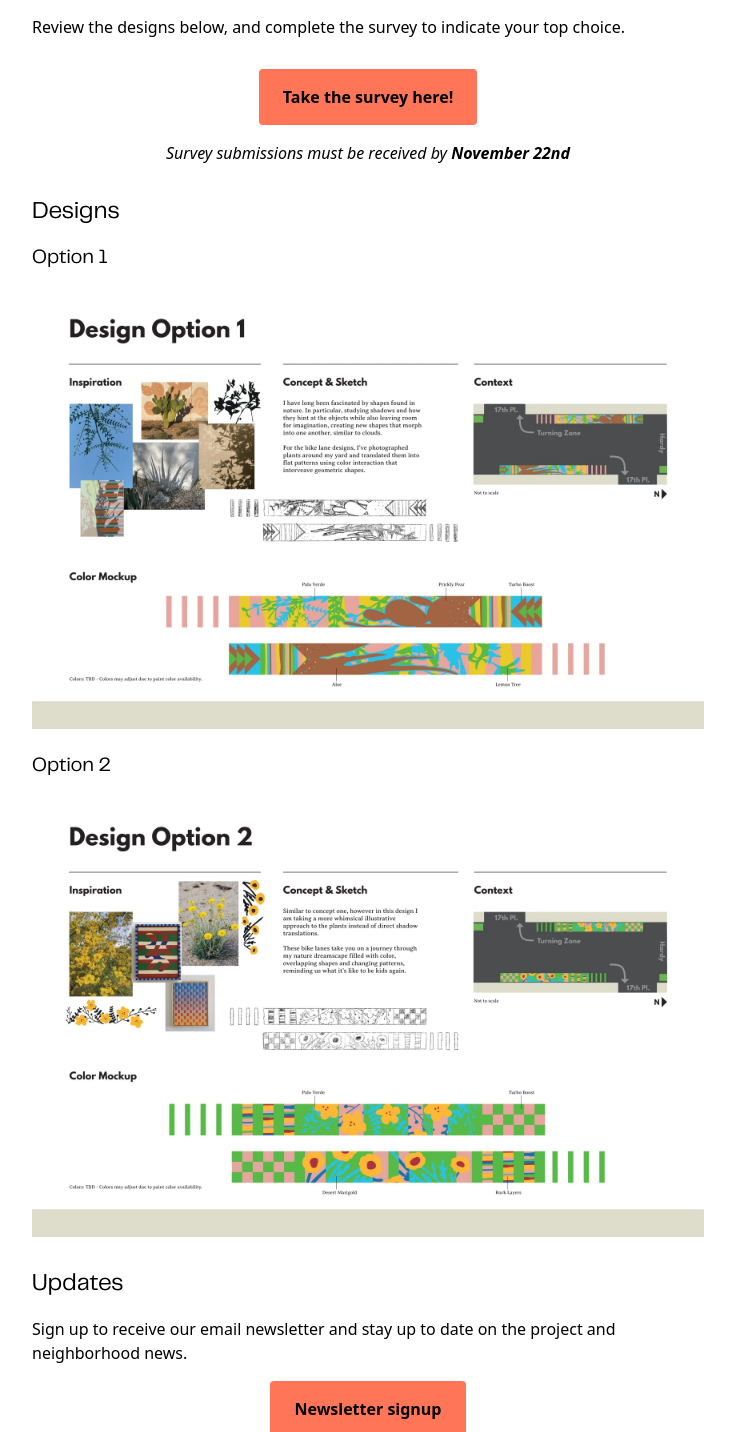
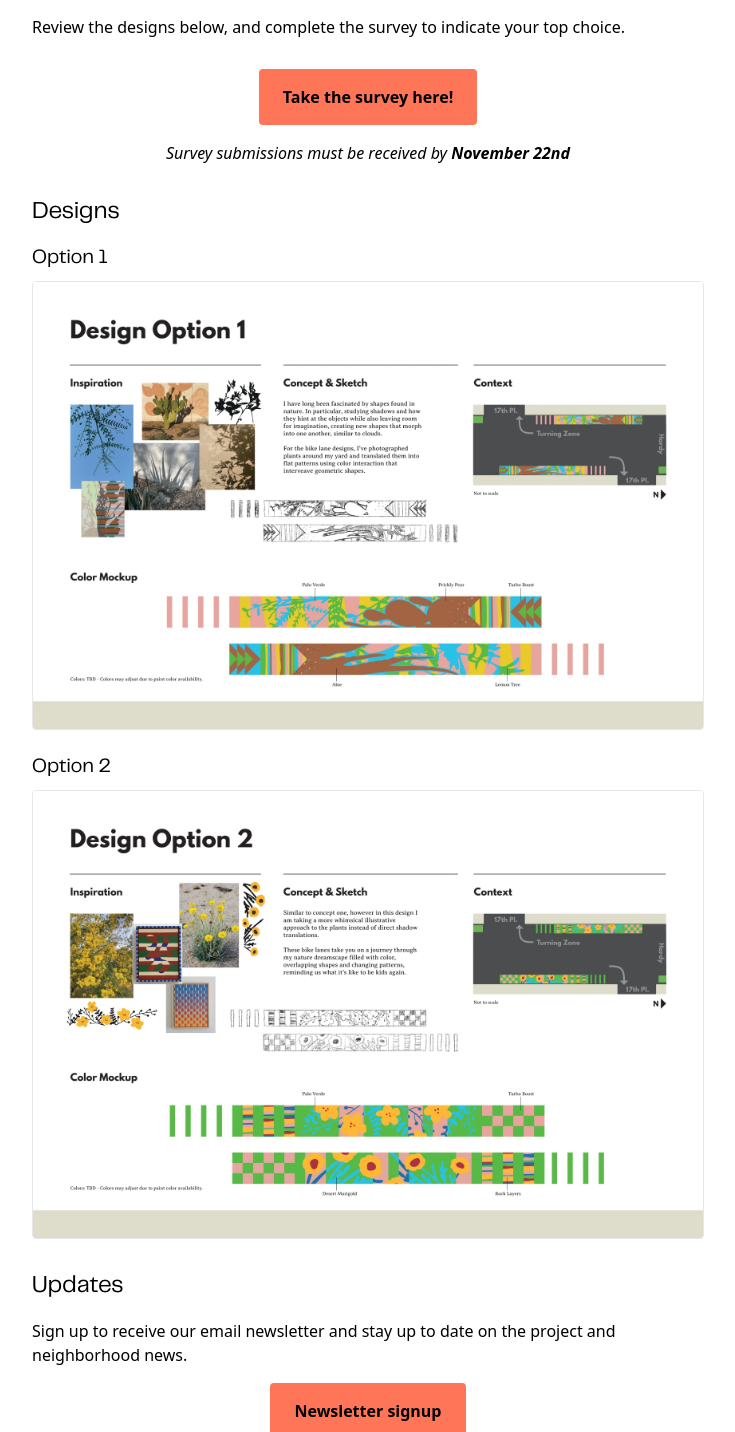
Before and after one commit to jketcham/holdeman-tempe, a SvelteKit app: page /survey in a window 1280 px wide. Shown: the part 1347-2779 px from the top of the page, without its empty margins (272-1007 px from the left). Built offline with nearby package versions, Linux system fonts and the light colour scheme.

Commit message:
Add border around design options

```diff
--- a/src/routes/survey/+page.svelte
+++ b/src/routes/survey/+page.svelte
@@ -169,6 +169,7 @@
 							src="images/design-option-1.jpeg"
 							width="1280"
 							height="853"
+							class="rounded border hover:opacity-90 transition-all"
 						/>
 					</picture>
 				</a>
@@ -189,6 +190,7 @@
 							src="images/design-option-2.jpeg"
 							width="1280"
 							height="853"
+							class="rounded border hover:opacity-90 transition-all"
 						/>
 					</picture>
 				</a>
```
